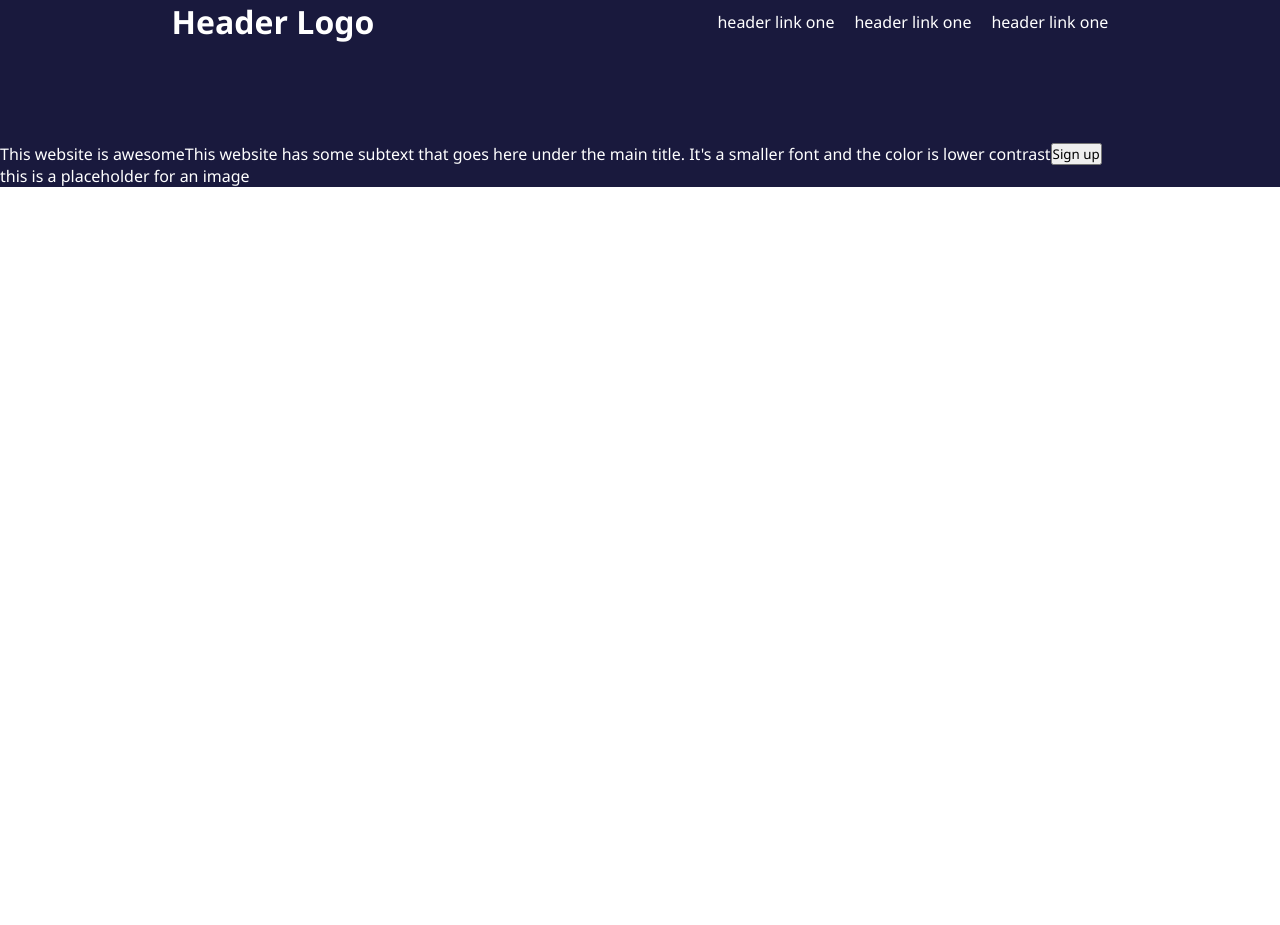
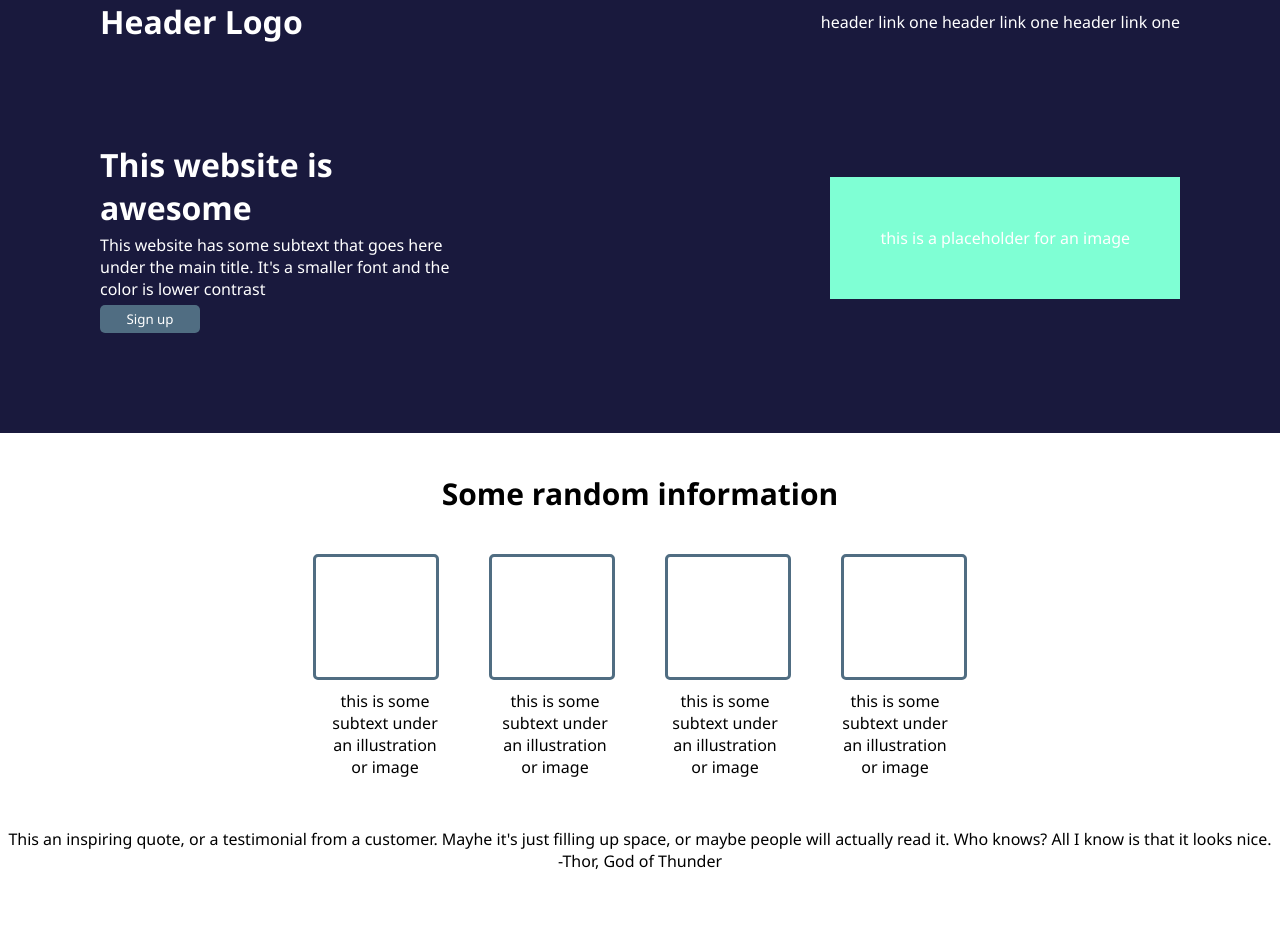
Before and after one commit to rdriscoll6/odin-landingpage, a plain HTML site: page index.html in a window 1280 px wide. Before the commit the page ends 800 px from the top, so only its background shows below. Drawn offline with Linux system fonts and the light colour scheme.

Commit message:
added second section andstarted the third one

```diff
--- a/index.html
+++ b/index.html
@@ -4,6 +4,7 @@
   <meta charset="UTF-8">
   <meta http-equiv="X-UA-Compatible" content="IE=edge">
   <meta name="viewport" content="width=device-width, initial-scale=1.0">
+  <link rel="stylesheet" href="style.css">
   <title> LandingPage</title>
 </head>
 <body>
@@ -24,50 +25,44 @@
     <div class="header2">
       <div class="left1">
 
-        <div>This website is awesome</div>
+        <h1>This website is awesome</h1>
         <div>This website has some subtext that goes here under the main title. It's a smaller font and the color is lower contrast</div>
-        <button>Sign up</button>
+        <button class="signup">Sign up</button>
 
       </div>
 
-      <div class="right">
+      <div class="right1">
         <div>this is a placeholder for an image</div>
       </div>
 
     </div>
   </div>
 
+  <div class="second-section">
+    <div class="sri">
+      Some random information
+    </div>
+    <div class="buttons">
+      <button class="button1" ></button>
+      <button class="button1" ></button>
+      <button class="button1" ></button>
+      <button class="button1" ></button>
+    </div>
 
-  <style>
-    *{
-      padding:0px;
-      margin: 0px;
-      font-family: 'Segoe UI', Tahoma, Geneva, Verdana, sans-serif;
-    }
-    .first-section{
-      background-color: rgb(25, 25, 61);
-      color: white;
+    <div class="information">
+      <p class="text">this is some subtext under an illustration or image</p>
+      <p class="text">this is some subtext under an illustration or image</p>
+      <p class="text">this is some subtext under an illustration or image</p>
+      <p class="text">this is some subtext under an illustration or image</p>
+    </div>
+  </div>
 
-    }
-    .header{
-      display: flex;
-      align-items: center;
-      justify-content: space-around;
-      margin-bottom: 100px;
-    }
-    .linkedgroup{
-      display: flex;
-      gap: 20px;
-    }
-    .left1{
-      display: flex;
-    }
-    .right{
-      display: flex;
-      flex-direction: row;
-    }
+  <div class="third-section">
+    <div class="quote">This an inspiring quote, or a testimonial from a customer. Mayhe it's just filling up space, or maybe people will actually read it. Who knows? All I know is that it looks nice.</div>
+    <div class="author">-Thor, God of Thunder</div>
+  </div>
 
-  </style>
+
 
 </body>
 </html>
--- a/style.css
+++ b/style.css
@@ -0,0 +1,102 @@
+*{
+  padding:0px;
+  margin: 0px;
+  font-family: 'Segoe UI', Tahoma, Geneva, Verdana, sans-serif;
+}
+.first-section{
+  background-color: rgb(25, 25, 61);
+  color: white;
+
+}
+.header{
+  display: flex;
+  align-items: center;
+  justify-content: space-between;
+  margin-bottom: 100px;
+}
+.linkedgroup{
+  margin-right: 100px;
+
+}
+.HeaderLogo{
+  margin-left: 100px;
+}
+
+.header2{
+  display: flex;
+  align-items: center;
+  justify-content: space-between;
+  padding-bottom: 100px;
+
+}
+.left1{
+  display: flex;
+  flex-direction: column;
+  flex-basis: 390px;
+  margin-left: 100px;
+  gap: 5px;
+  ;
+}
+.right1{
+  background-color: aquamarine;
+  margin-right: 100px;
+  text-align: right;
+  padding: 50px 50px;
+}
+.signup{
+  width: 100px;
+  background-color: black;
+  border-style: none;
+  color: white;
+  background-color: rgb(80, 109, 130);
+  padding: 5px 0px;
+  border-radius: 5px;
+}
+.second-section{
+  display: flex;
+  flex-direction: column;
+  justify-content: center;
+  align-items: center;
+  margin-top: 40px;
+}
+.sri{
+  margin-bottom: 40px;
+  font-size: 30px;
+  font-weight: bold;
+}
+.buttons{
+  display: flex;
+  gap: 50px;
+  margin-bottom: 10px;
+}
+.button1{
+  padding: 60px;
+  background-color: white;
+  border-style: solid;
+  border-color: rgb(80, 109, 130);
+  border-radius: 5px;
+  border-width: 3px;
+}
+.information{
+ display: flex;
+ gap: 50px;
+ text-align: center;
+}
+.text{
+  width: 120px;
+}
+.third-section{
+  display: flex;
+  flex-direction: column;
+  padding-top: 50px;
+  padding-bottom: 50px;
+  display: flex;
+  align-items: center;
+  margin-bottom: 100px;
+}
+}
+.quote{
+  display: flex;
+  text-align: left;
+  ;
+}
```
